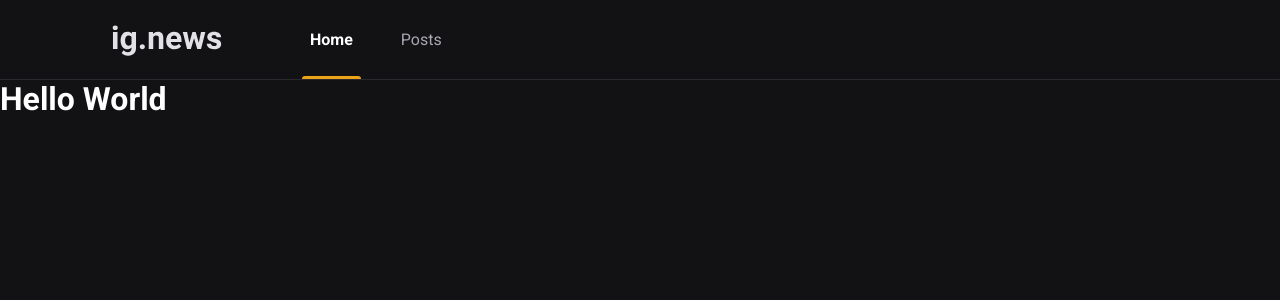
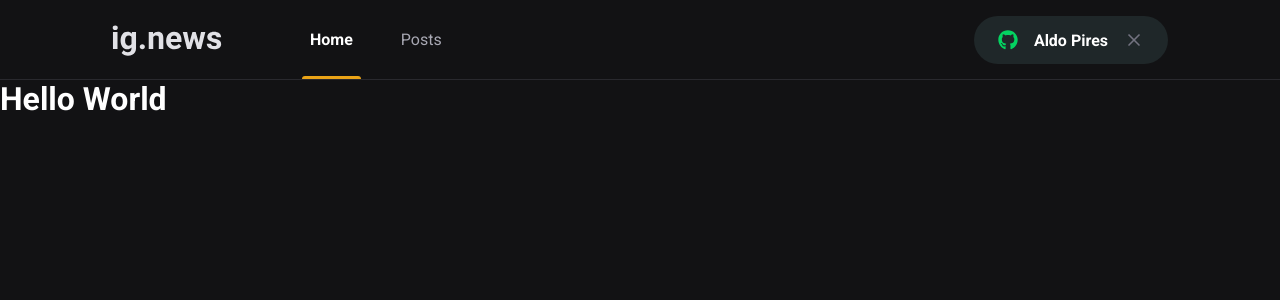
Before and after one commit to Ap274/Ignews2.0, a Next.js app: page / in a window 1280 px wide. Shown: the top 300 px of the page. Built offline with nearby package versions, Linux system fonts and the light colour scheme.

Commit message:
feat: SignInButton component created

```diff
--- a/package.json
+++ b/package.json
@@ -12,6 +12,7 @@
     "next": "13.4.1",
     "react": "18.2.0",
     "react-dom": "18.2.0",
+    "react-icons": "^4.8.0",
     "sass": "^1.62.1"
   },
   "devDependencies": {
--- a/src/components/Header/index.tsx
+++ b/src/components/Header/index.tsx
@@ -1,3 +1,4 @@
+import { SignInButton } from '../SignInButton'
 import styles from './styles.module.scss'
 
 export function Header() {
@@ -9,6 +10,8 @@
                     <a className={styles.active}>Home</a>
                     <a>Posts</a>
                 </nav>
+
+                <SignInButton />
             </div>
         </header>
     )
--- a/src/components/Header/styles.module.scss
+++ b/src/components/Header/styles.module.scss
@@ -53,4 +53,8 @@
             }
         }
     }
+
+    button {
+        margin-left: auto;
+    }
 }
--- /dev/null
+++ b/src/components/SignInButton/index.tsx
@@ -0,0 +1,27 @@
+import { FaGithub } from 'react-icons/fa'
+import { FiX } from 'react-icons/fi'
+
+import styles from './styles.module.scss'
+
+export function SignInButton() {
+    const isUserLoggedIn = true;
+
+    return isUserLoggedIn ? (
+        <button
+            type="button"
+            className={styles.signInButton}
+        >
+            <FaGithub color="#04d361"/>
+            Aldo Pires
+            <FiX color="#737380" className={styles.closeIcon} />
+        </button>
+    ) : (
+        <button
+            type="button"
+            className={styles.signInButton}
+        >
+            <FaGithub color="#eba417"/>
+            Sign in with GitHub
+        </button>
+    )
+}
--- /dev/null
+++ b/src/components/SignInButton/styles.module.scss
@@ -0,0 +1,33 @@
+.signInButton {
+    height: 3rem;
+    border-radius: 3rem;
+    background: var(--gray-850);
+    border: 0;
+    padding: 0 1.5rem;
+
+    display: flex;
+    align-items: center;
+    justify-content: center;
+
+    color: var(--white);
+    font-weight: bold;
+
+    svg {
+        width: 20px;
+        height: 20px;
+    }
+
+    svg:first-child {
+        margin-right: 1rem;
+    }
+
+    svg.closeIcon {
+        margin-left: 1rem;
+    }
+
+    transition: filter 0.2s;
+
+    &:hover {
+        filter: brightness(0.8);
+    }
+}
```
Also changed, not shown: Estruturacao.txt, 1 other file (tests, documents, lock files or other folders).
